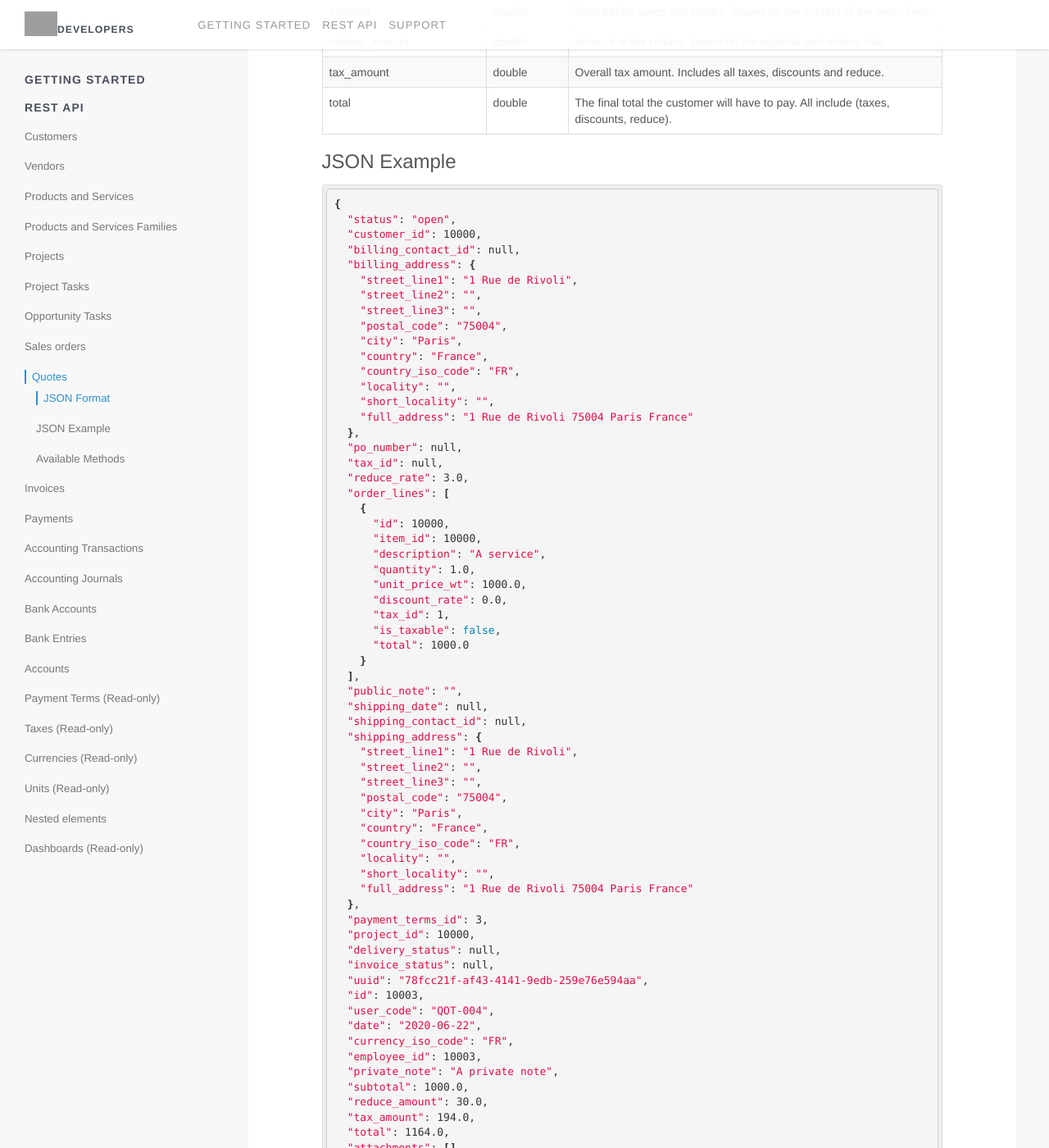
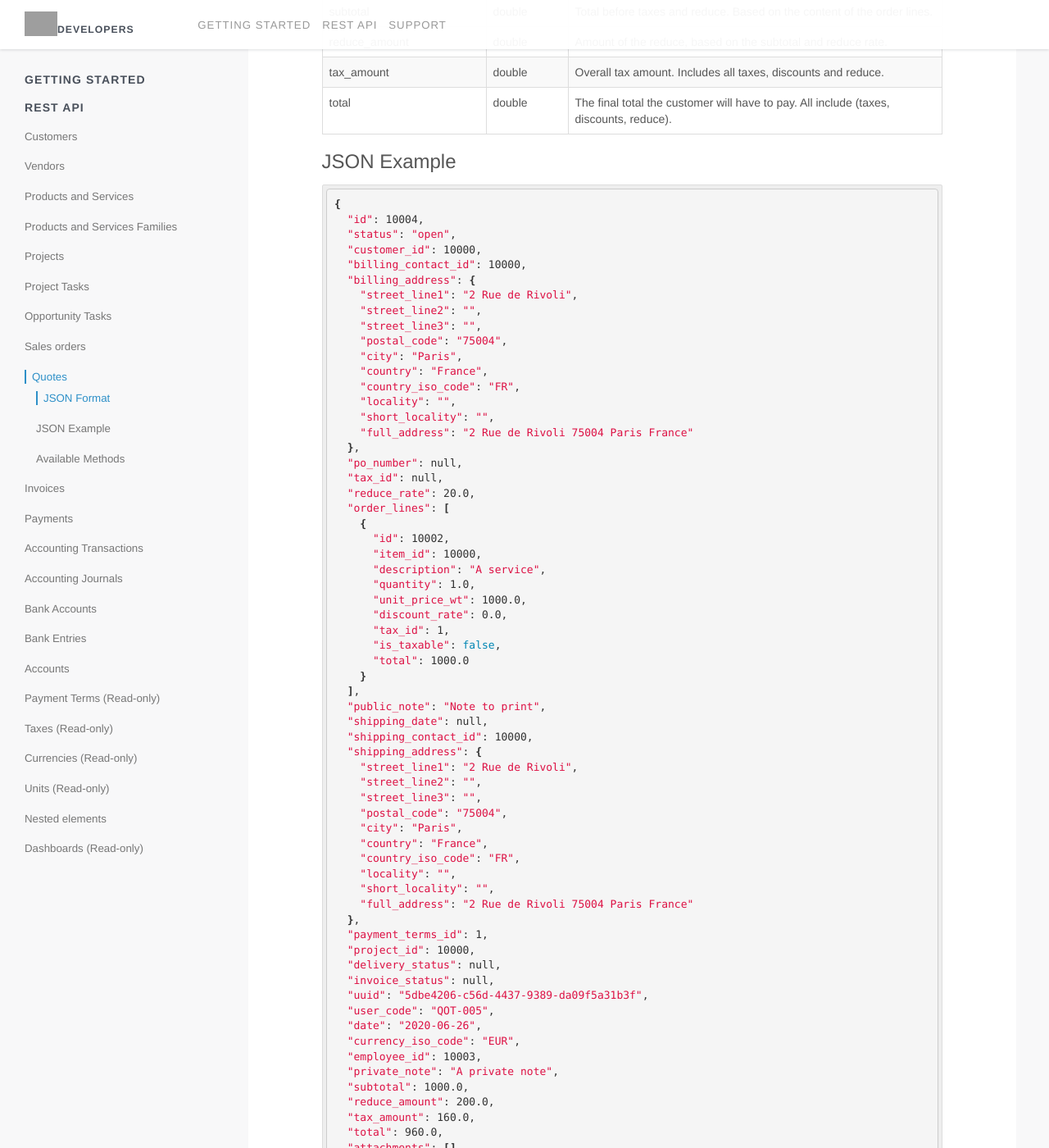
Before and after one commit to myERP/myerp.github.io, a Jekyll site: the page built from docs/1.0/api/index.html, in a window 1280 px wide and 1400 px high, scrolled down 19217 px. Shown: the whole window at 82% size. Built offline with Jekyll 4.4.1, drawn with Linux system fonts in a browser that asks for light colours; nearby versions of some CDN libraries; Markdown is read by kramdown in place of the engine named in the settings; some of the changed text lies outside the part shown; grey boxes are pictures that could not be loaded.

Commit message:
api: fix some details on quotes

```diff
--- a/_includes/1.0/api/json/quote.json
+++ b/_includes/1.0/api/json/quote.json
@@ -1,9 +1,10 @@
 {
+  "id": 10004,
   "status": "open",
   "customer_id": 10000,
-  "billing_contact_id": null,
+  "billing_contact_id": 10000,
   "billing_address": {
-    "street_line1": "1 Rue de Rivoli",
+    "street_line1": "2 Rue de Rivoli",
     "street_line2": "",
     "street_line3": "",
     "postal_code": "75004",
@@ -12,14 +13,14 @@
     "country_iso_code": "FR",
     "locality": "",
     "short_locality": "",
-    "full_address": "1 Rue de Rivoli 75004 Paris France"
+    "full_address": "2 Rue de Rivoli 75004 Paris France"
   },
   "po_number": null,
   "tax_id": null,
-  "reduce_rate": 3.0,
+  "reduce_rate": 20.0,
   "order_lines": [
     {
-      "id": 10000,
+      "id": 10002,
       "item_id": 10000,
       "description": "A service",
       "quantity": 1.0,
@@ -30,11 +31,11 @@
       "total": 1000.0
     }
   ],
-  "public_note": "",
+  "public_note": "Note to print",
   "shipping_date": null,
-  "shipping_contact_id": null,
+  "shipping_contact_id": 10000,
   "shipping_address": {
-    "street_line1": "1 Rue de Rivoli",
+    "street_line1": "2 Rue de Rivoli",
     "street_line2": "",
     "street_line3": "",
     "postal_code": "75004",
@@ -43,22 +44,21 @@
     "country_iso_code": "FR",
     "locality": "",
     "short_locality": "",
-    "full_address": "1 Rue de Rivoli 75004 Paris France"
+    "full_address": "2 Rue de Rivoli 75004 Paris France"
   },
-  "payment_terms_id": 3,
+  "payment_terms_id": 1,
   "project_id": 10000,
   "delivery_status": null,
   "invoice_status": null,
-  "uuid": "78fcc21f-af43-4141-9edb-259e76e594aa",
-  "id": 10003,
-  "user_code": "QOT-004",
-  "date": "2020-06-22",
-  "currency_iso_code": "FR",
+  "uuid": "5dbe4206-c56d-4437-9389-da09f5a31b3f",
+  "user_code": "QOT-005",
+  "date": "2020-06-26",
+  "currency_iso_code": "EUR",
   "employee_id": 10003,
   "private_note": "A private note",
   "subtotal": 1000.0,
-  "reduce_amount": 30.0,
-  "tax_amount": 194.0,
-  "total": 1164.0,
+  "reduce_amount": 200.0,
+  "tax_amount": 160.0,
+  "total": 960.0,
   "attachments": []
-}
+}⏎
--- a/_includes/1.0/api/quote.html
+++ b/_includes/1.0/api/quote.html
@@ -10,6 +10,11 @@
             {% include table-header-readonly.html %}
         </thead>
         <tbody>
+            <tr>
+                <td>id</td>
+                <td>{{ site.format.type.integer }}</td>
+                <td>Automatically assigned.</td>
+            </tr>
             <tr>
                 <td>status</td>
                 <td>{{ site.format.type.string }}</td>
@@ -97,11 +102,6 @@
                     3: Cancelled</td>
             </tr>
             <tr>
-                <td>id</td>
-                <td>{{ site.format.type.integer }}</td>
-                <td>Automatically assigned.</td>
-            </tr>
-            <tr>
                 <td>user_code</td>
                 <td>{{ site.format.type.string }}</td>
                 <td>The number assigned to that quote (i.e. QOT-001).</td>
```
